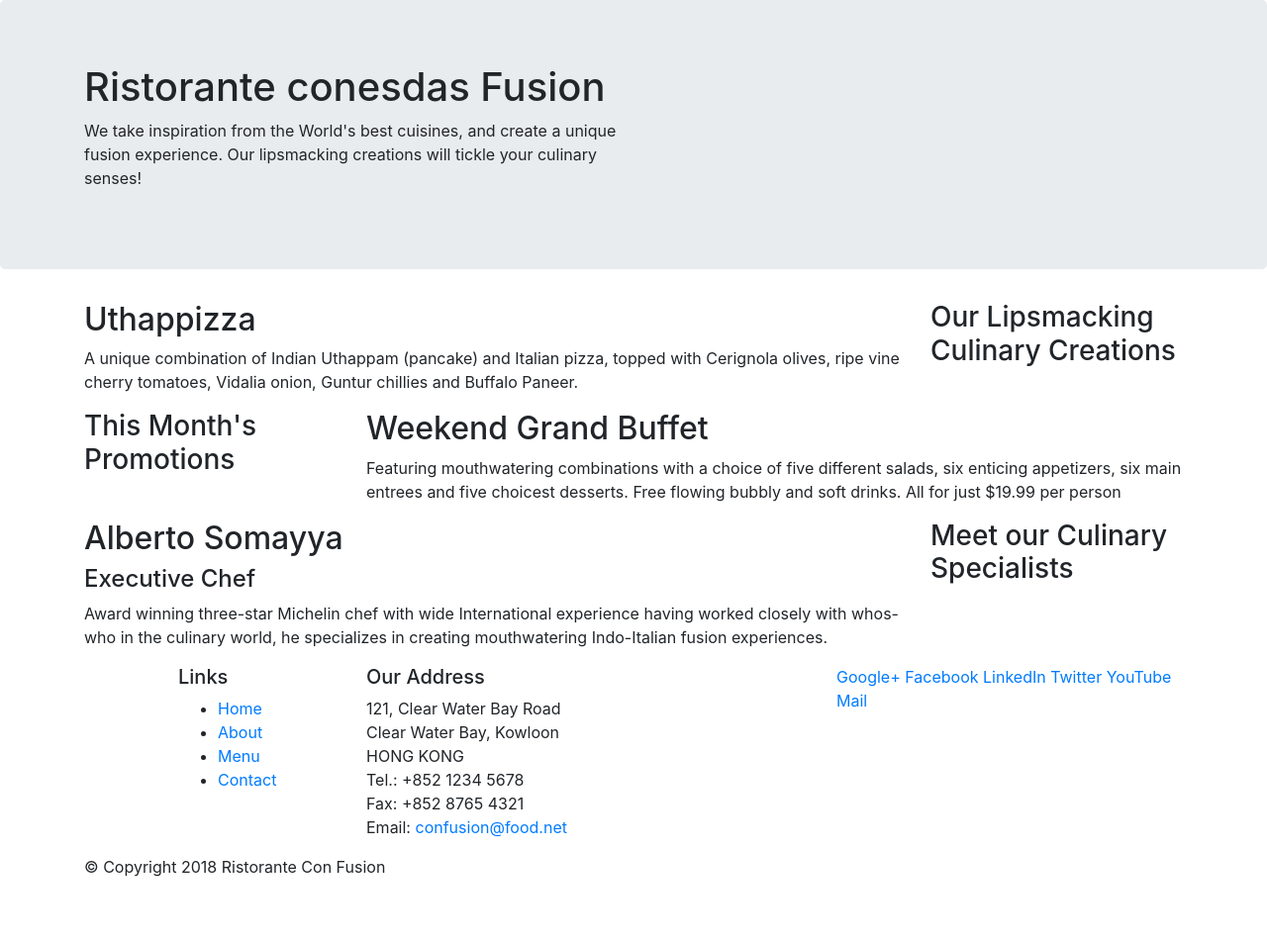
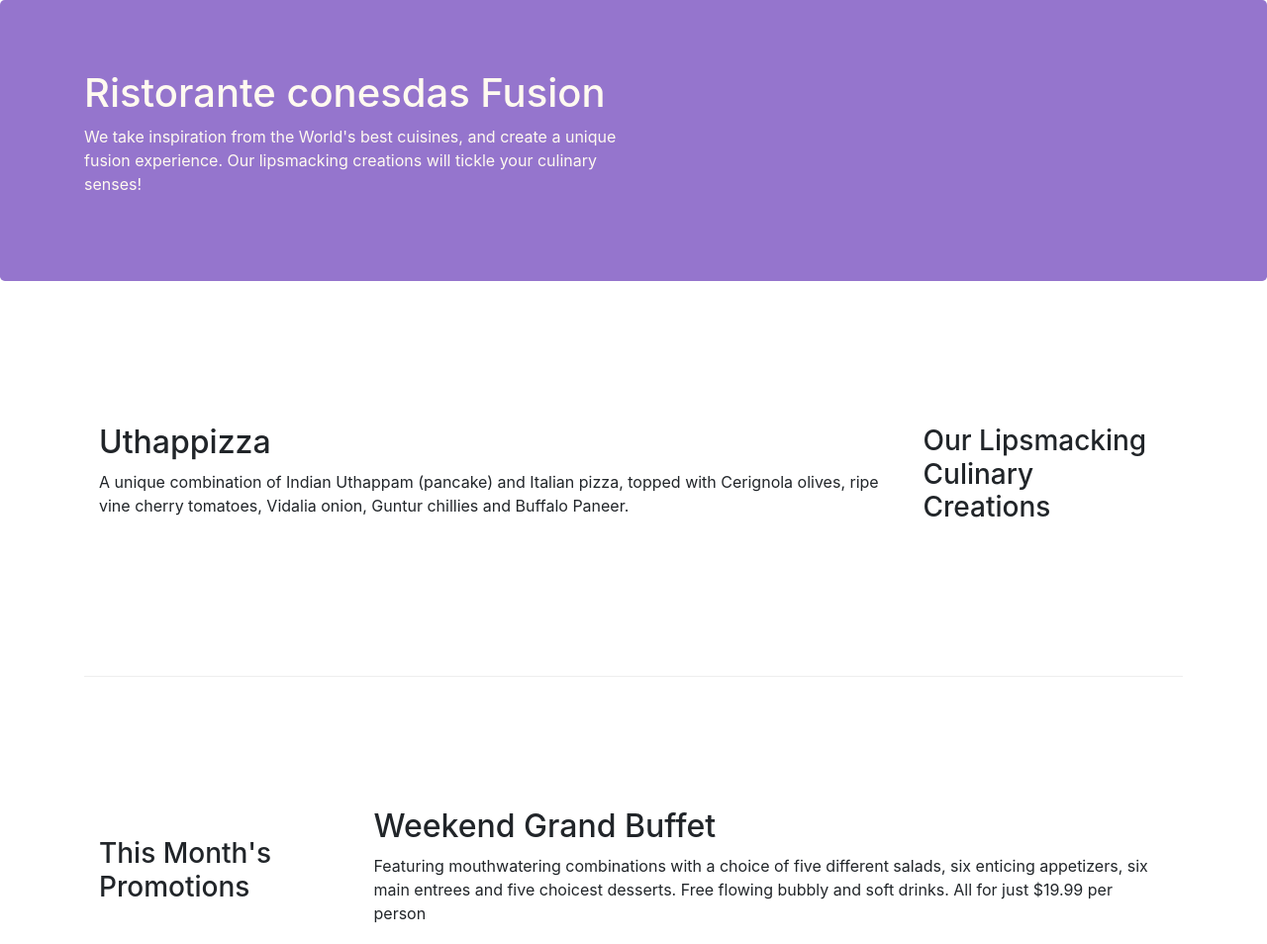
Before and after one commit to Vintersorganic/conFusion, a website: page index.html in a window 1280 px wide. Shown: the top 954 px of the page at 99% size. Before the commit the page ends 904 px from the top, so only its background shows below. Drawn offline with nearby package versions, Linux system fonts and the light colour scheme.

Commit message:
Bootstrap Grid Part 2

```diff
--- /dev/null
+++ b/css/style.css
@@ -0,0 +1,30 @@
+.row-head {
+    margin: 0px auto;
+    padding: 0px auto;
+}
+
+.row-content {
+    margin: 0px auto;
+    padding: 50px 0px 50px 0px;
+    border-bottom: 1px ridge;
+    min-height: 400px;
+}
+
+.footer {
+    background-color: #d1c4e9;
+    margin: 0px auto;
+    padding: 20px 0px 20px 0px;
+}
+
+.jumbotron {
+    padding: 70px 30px 70px 30px;
+    margin: 0px auto;
+    background: #9575cd;
+    color: floralwhite;
+}
+
+.address {
+    font-size: 80%;
+    margin: 0px;
+    color: #0f0f0f;
+}
--- a/index.html
+++ b/index.html
@@ -9,6 +9,7 @@
 
         <!-- Bootstrap CSS -->
         <link rel="stylesheet" href="node_modules/bootstrap/dist/css/bootstrap.min.css">
+        <link rel="stylesheet" href="css/style.css">
     <title>Ristorante Con Fusion</title>
 </head>
 
@@ -16,7 +17,7 @@
 
     <header class="jumbotron">
         <div class="container">
-            <div class="row">
+            <div class="row row-header">
                 <div class="col-12 col-sm-6">
                     <h1>Ristorante conesdas Fusion</h1>
                     <p>We take inspiration from the World's best cuisines, and create a unique fusion experience. Our lipsmacking creations will tickle your culinary senses!</p>
@@ -28,7 +29,7 @@
     </header>
 
     <div class="container">
-        <div class="row">
+        <div class="row row-content align-items-center">
             <div class="col-12 col-sm-4 order-sm-last col-md-3">
                 <h3>Our Lipsmacking Culinary Creations</h3>
             </div>
@@ -39,7 +40,7 @@
         </div>
 
 
-        <div class="row">
+        <div class="row row-content align-items-center">
             <div  class="col-12 col-sm-4 col-md-3">
                 <h3>This Month's Promotions</h3>
             </div>
@@ -49,7 +50,7 @@
             </div>
         </div>
 
-        <div class="row">
+        <div class="row align-items-center">
             <div class="col-12 col-sm-4 order-sm-last col-md-3">
                 <h3>Meet our Culinary Specialists</h3>
             </div>
@@ -61,12 +62,12 @@
         </div>
     </div>
 
-    <footer>
+    <footer class="footer">
         <div class="container">
             <div class="row">
                 <div class="col-4 offset-1 col-sm-2">
                     <h5>Links</h5>
-                    <ul>
+                    <ul class="list-unstyled">
                         <li><a href="#">Home</a></li>
                         <li><a href="#">About</a></li>
                         <li><a href="#">Menu</a></li>
@@ -84,8 +85,8 @@
 		              Email: <a href="mailto:confusion@food.net">confusion@food.net</a>
 		           </address>
                 </div>
-                <div class="col-12 col-sm-4">
-                    <div>
+                <div class="col-12 col-sm-4 align-self-center">
+                    <div class="text-center">
                         <a href="http://google.com/+">Google+</a>
                         <a href="http://www.facebook.com/profile.php?id=">Facebook</a>
                         <a href="http://www.linkedin.com/in/">LinkedIn</a>
@@ -95,7 +96,7 @@
                     </div>
                 </div>
            </div>
-           <div class="row">
+           <div class="row justify-content-center">
                 <div class="col-auto">
                     <p>© Copyright 2018 Ristorante Con Fusion</p>
                 </div>
```
